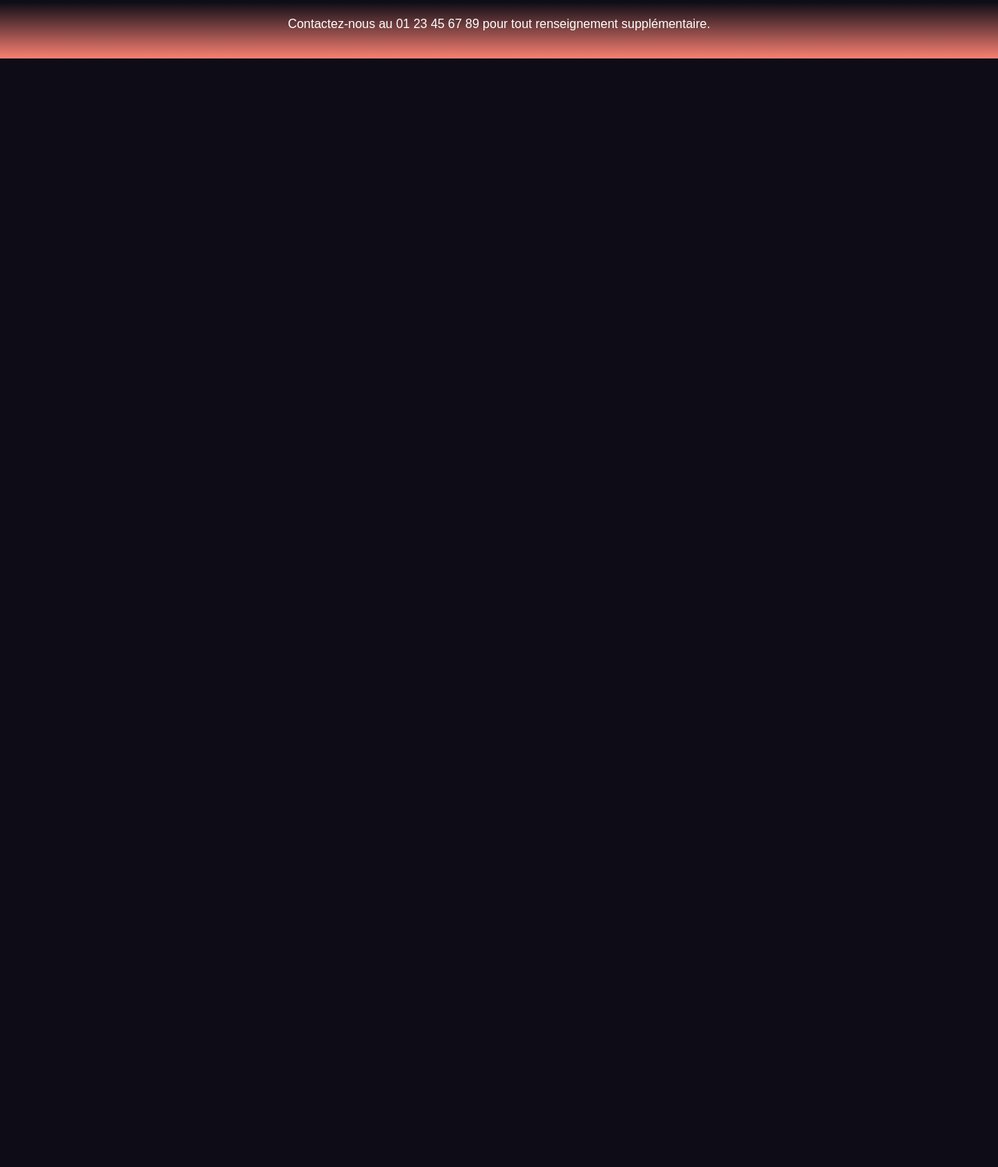
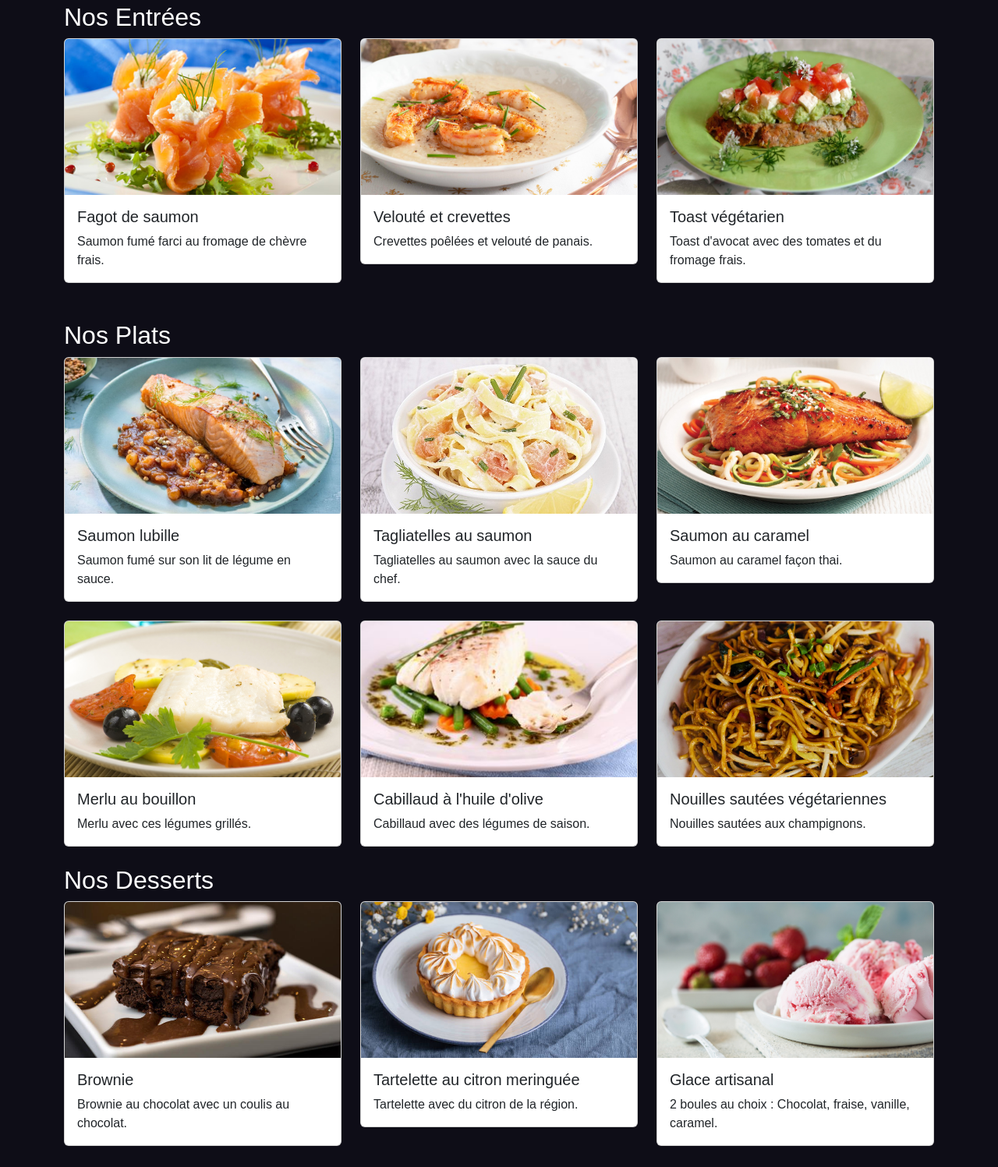
Before and after one commit to Peluvre/restaurant_bootstrap, a plain HTML site: page menu.html in a window 1280 px wide. Shown: the part 137-1634 px from the top of the page at 78% size. Before the commit the page ends 800 px from the top, so only its background shows below. Drawn offline with nearby package versions, Linux system fonts and the light colour scheme.

Commit message:
Menu completee

```diff
--- a/menu.html
+++ b/menu.html
@@ -24,6 +24,130 @@
         </div>
     </nav>
 
+    <div class="container mt-4">
+    <h2>Nos Entrées</h2>
+        <div class="row">
+            <div class="col-md-4 mb-4">
+                <div class="card">
+                    <img src="assests/img/entree_1.jpg" class="card-img-top" alt="Plat 1">
+                    <div class="card-body">
+                        <h5 class="card-title">Fagot de saumon</h5>
+                        <p class="card-text">Saumon fumé farci au fromage de chèvre frais.</p>
+                    </div>
+                </div>
+            </div>
+            <div class="col-md-4 mb-4">
+                <div class="card">
+                    <img src="assests/img/entree_2.jpg" class="card-img-top" alt="Plat 2">
+                    <div class="card-body">
+                        <h5 class="card-title">Velouté et crevettes</h5>
+                        <p class="card-text">Crevettes poêlées et velouté de panais.</p>
+                    </div>
+                </div>
+            </div>
+            <div class="col-md-4 mb-4">
+                <div class="card">
+                    <img src="assests/img/entree_3.jpg" class="card-img-top" alt="Plat 3">
+                    <div class="card-body">
+                        <h5 class="card-title">Toast végétarien</h5>
+                        <p class="card-text">Toast d'avocat avec des tomates et du fromage frais.</p>
+                    </div>
+                </div>
+            </div>
+        </div>
+
+        <br>
+    <h2>Nos Plats</h2>
+        <div class="row">
+            <div class="col-md-4 mb-4">
+                <div class="card">
+                    <img src="assests/img/saumon_1.jpg" class="card-img-top" alt="Plat 1">
+                    <div class="card-body">
+                        <h5 class="card-title">Saumon lubille</h5>
+                        <p class="card-text">Saumon fumé sur son lit de légume en sauce.</p>
+                    </div>
+                </div>
+            </div>
+            <div class="col-md-4 mb-4">
+                <div class="card">
+                    <img src="assests/img/saumon_2.jpg" class="card-img-top" alt="Plat 2">
+                    <div class="card-body">
+                        <h5 class="card-title">Tagliatelles au saumon</h5>
+                        <p class="card-text">Tagliatelles au saumon avec la sauce du chef.</p>
+                    </div>
+                </div>
+            </div>
+            <div class="col-md-4 mb-4">
+                <div class="card">
+                    <img src="assests/img/saumon_3.jpg" class="card-img-top" alt="Plat 3">
+                    <div class="card-body">
+                        <h5 class="card-title">Saumon au caramel</h5>
+                        <p class="card-text">Saumon au caramel façon thai.</p>
+                    </div>
+                </div>
+            </div>
+            <div class="col-md-4 mb-4">
+                <div class="card">
+                    <img src="assests/img/poisson_1.jpg" class="card-img-top" alt="Plat 1">
+                    <div class="card-body">
+                        <h5 class="card-title">Merlu au bouillon</h5>
+                        <p class="card-text">Merlu avec ces légumes grillés.</p>
+                    </div>
+                </div>
+            </div>
+            <div class="col-md-4 mb-4">
+                <div class="card">
+                    <img src="assests/img/poisson_2.jpg" class="card-img-top" alt="Plat 2">
+                    <div class="card-body">
+                        <h5 class="card-title">Cabillaud à l'huile d'olive</h5>
+                        <p class="card-text">Cabillaud avec des légumes de saison.</p>
+                    </div>
+                </div>
+            </div>
+            <div class="col-md-4 mb-4">
+                <div class="card">
+                    <img src="assests/img/vege.jpg" class="card-img-top" alt="Plat 3">
+                    <div class="card-body">
+                        <h5 class="card-title">Nouilles sautées végétariennes</h5>
+                        <p class="card-text">Nouilles sautées aux champignons.</p>
+                    </div>
+                </div>
+            </div>
+        </div>
+
+        <h2>Nos Desserts</h2>
+        <div class="row">
+            <div class="col-md-4 mb-4">
+                <div class="card">
+                    <img src="assests/img/dessert_1.jpg" class="card-img-top" alt="Plat 1">
+                    <div class="card-body">
+                        <h5 class="card-title">Brownie</h5>
+                        <p class="card-text">Brownie au chocolat avec un coulis au chocolat.</p>
+                    </div>
+                </div>
+            </div>
+            <div class="col-md-4 mb-4">
+                <div class="card">
+                    <img src="assests/img/dessert_2.jpg" class="card-img-top" alt="Plat 2">
+                    <div class="card-body">
+                        <h5 class="card-title">Tartelette au citron meringuée</h5>
+                        <p class="card-text">Tartelette avec du citron de la région.</p>
+                    </div>
+                </div>
+            </div>
+            <div class="col-md-4 mb-4">
+                <div class="card">
+                    <img src="assests/img/dessert_3.jpg" class="card-img-top" alt="Plat 3">
+                    <div class="card-body">
+                        <h5 class="card-title">Glace artisanal</h5>
+                        <p class="card-text">2 boules au choix : Chocolat, fraise, vanille, caramel.</p>
+                    </div>
+                </div>
+            </div>
+        </div>
+
+    </div>
+
     <footer class="text-white text-center p-3 mt-4">
         <p>Contactez-nous au 01 23 45 67 89 pour tout renseignement supplémentaire.</p>
     </footer>
```
Also changed, not shown: assests/img/dessert_1.jpg (added), assests/img/dessert_2.jpg (added), assests/img/dessert_3.jpg (added), assests/img/entree_1.jpg (added), assests/img/entree_2.jpg (added), assests/img/entree_3.jpg (added), assests/img/poisson_1.jpg (added), assests/img/poisson_2.jpg (added), assests/img/vege.jpg (added).
